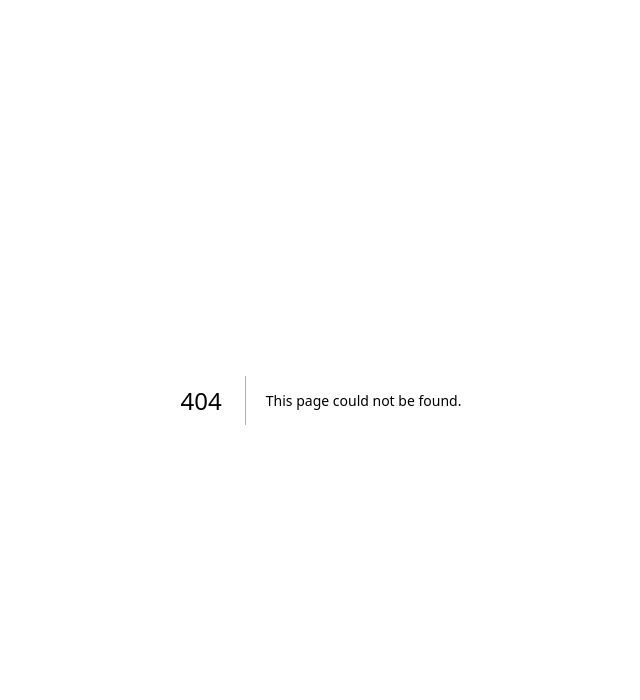
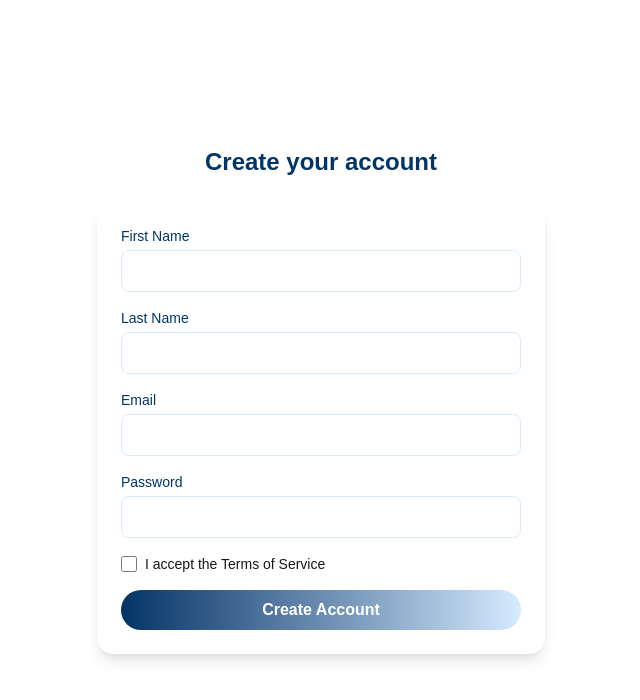
Before and after one commit to LucasBolla94/groopa-app, a Next.js app: page /auth/register in a window 1280 px wide. Before the commit this address had no page. Shown: the top 700 px of the page, without its empty margins (319-959 px from the left). Built offline with nearby package versions, Linux system fonts and the light colour scheme; no server answers.

Commit message:
RegisterForm

```diff
--- /dev/null
+++ b/src/app/auth/login/page.tsx
@@ -0,0 +1,15 @@
+import LoginForm from '@/components/auth/LoginForm'
+import type { Metadata } from 'next'
+
+export const metadata: Metadata = {
+  title: 'Login to Groopa',
+}
+
+export default function LoginPage() {
+  return (
+    <main className="flex flex-col items-center justify-center min-h-screen px-4">
+      <h1 className="text-2xl font-bold text-[var(--gp-dark)] mb-6">Log In</h1>
+      <LoginForm />
+    </main>
+  )
+}
--- /dev/null
+++ b/src/app/auth/register/page.tsx
@@ -0,0 +1,15 @@
+import RegisterForm from '@/components/auth/RegisterForm'
+import type { Metadata } from 'next'
+
+export const metadata: Metadata = {
+  title: 'Sign Up – Groopa',
+}
+
+export default function RegisterPage() {
+  return (
+    <main className="flex flex-col items-center justify-center min-h-screen px-4">
+      <h1 className="text-2xl font-bold text-[var(--gp-dark)] mb-6">Create your account</h1>
+      <RegisterForm />
+    </main>
+  )
+}
--- /dev/null
+++ b/src/components/auth/Checkbox.tsx
@@ -0,0 +1,13 @@
+'use client'
+interface Props extends React.InputHTMLAttributes<HTMLInputElement> {
+  label: string
+}
+
+export default function Checkbox({ label, ...rest }: Props) {
+  return (
+    <label className="flex items-center gap-2 text-sm">
+      <input type="checkbox" className="size-4 accent-[var(--gp-dark)]" {...rest} />
+      <span>{label}</span>
+    </label>
+  )
+}
--- /dev/null
+++ b/src/components/auth/Input.tsx
@@ -0,0 +1,27 @@
+'use client'
+import { HTMLInputTypeAttribute } from 'react'
+
+interface Props extends React.InputHTMLAttributes<HTMLInputElement> {
+  label: string
+  type?: HTMLInputTypeAttribute
+  error?: string | null
+}
+
+export default function Input({ label, type = 'text', error, ...rest }: Props) {
+  return (
+    <label className="flex flex-col gap-1 w-full">
+      <span className="text-sm font-medium text-[var(--gp-dark)]">{label}</span>
+
+      <input
+        type={type}
+        className={`rounded-lg px-4 py-2 border transition
+          ${error ? 'border-red-500 focus:ring-red-500'
+                  : 'border-[var(--gp-light)] focus:ring-[var(--gp-dark)]'}
+          focus:outline-none focus:ring-2`}
+        {...rest}
+      />
+
+      {error && <span className="text-xs text-red-600">{error}</span>}
+    </label>
+  )
+}
--- /dev/null
+++ b/src/components/auth/LoginForm.tsx
@@ -0,0 +1,46 @@
+'use client'
+import { FormEvent, useState } from 'react'
+import { signInWithEmailAndPassword } from 'firebase/auth'
+import { auth } from '@/lib/firebase'
+import Input from './Input'
+import { useRouter } from 'next/navigation'
+
+export default function LoginForm() {
+  const router = useRouter()
+  const [loading, setLoading] = useState(false)
+  const [error, setError] = useState<string | null>(null)
+
+  const handleSubmit = async (e: FormEvent<HTMLFormElement>) => {
+    e.preventDefault()
+    const data = new FormData(e.currentTarget)
+    const email = data.get('email') as string
+    const password = data.get('password') as string
+
+    setLoading(true)
+    setError(null)
+    try {
+      await signInWithEmailAndPassword(auth, email, password)
+      router.push('/dashboard')
+    } catch (err: any) {
+      setError(err.message)
+    } finally {
+      setLoading(false)
+    }
+  }
+
+  return (
+    <form onSubmit={handleSubmit} className="flex flex-col gap-4 w-full max-w-md">
+      <Input name="email" type="email" label="Email" required />
+      <Input name="password" type="password" label="Password" required />
+
+      {error && <p className="text-red-600 text-sm">{error}</p>}
+
+      <button
+        disabled={loading}
+        className="rounded-full bg-[var(--gp-dark)] text-[var(--gp-white)] py-2 font-semibold hover:bg-[var(--gp-light)] hover:text-[var(--gp-dark)] transition disabled:opacity-50"
+      >
+        {loading ? 'Signing in…' : 'Log In'}
+      </button>
+    </form>
+  )
+}
--- /dev/null
+++ b/src/components/auth/RegisterForm.tsx
@@ -0,0 +1,118 @@
+'use client'
+import { FormEvent, useState } from 'react'
+import { createUserWithEmailAndPassword } from 'firebase/auth'
+import { collection, doc, serverTimestamp, setDoc } from 'firebase/firestore'
+import { auth, db } from '@/lib/firebase'
+import Input from './Input'
+import Checkbox from './Checkbox'
+import { useRouter } from 'next/navigation'
+
+type Err = { firstName?: string; lastName?: string; email?: string; password?: string; terms?: string }
+
+export default function RegisterForm() {
+  const router = useRouter()
+
+  const [loading, setLoading] = useState(false)
+  const [errors, setErrors] = useState<Err>({})
+  const [touched, setTouched] = useState<Record<string, boolean>>({})
+  const [success, setSuccess] = useState(false)
+
+  /* ---------- validators ---------- */
+  const isEmail = (e: string) => /^[^\s@]+@[^\s@]+\.[^\s@]+$/.test(e)
+  const validateAll = (data: FormData): Err => {
+    const err: Err = {}
+    if (!(data.get('firstName') as string)?.trim()) err.firstName = 'Required'
+    if (!(data.get('lastName') as string)?.trim())  err.lastName  = 'Required'
+    const email = data.get('email') as string
+    if (!isEmail(email)) err.email = 'Invalid email'
+    const pass = data.get('password') as string
+    if (pass.length < 6) err.password = 'Minimum 6 characters'
+    if (!data.get('terms')) err.terms = 'You must accept the terms'
+    return err
+  }
+
+  /* ---------- handle live validation ---------- */
+  const onChange = (e: React.ChangeEvent<HTMLFormElement>) => {
+    setTouched(prev => ({ ...prev, [e.target.name]: true }))
+    const data = new FormData(e.currentTarget)
+    setErrors(filterTouched(validateAll(data)))
+  }
+  const filterTouched = (err: Err): Err =>
+    Object.fromEntries(Object.entries(err).filter(([k]) => touched[k]))
+
+  /* ---------- submit ---------- */
+  const onSubmit = async (e: FormEvent<HTMLFormElement>) => {
+    e.preventDefault()
+    const data = new FormData(e.currentTarget)
+    const errs = validateAll(data)
+    setErrors(errs)
+    setTouched({ firstName: true, lastName: true, email: true, password: true, terms: true })
+    if (Object.keys(errs).length) return
+
+    setLoading(true)
+    try {
+      // 1️⃣  Firebase Auth
+      const cred = await createUserWithEmailAndPassword(
+        auth,
+        data.get('email') as string,
+        data.get('password') as string
+      )
+
+      // 2️⃣  Firestore: users/{uid}
+      await setDoc(doc(collection(db, 'users'), cred.user.uid), {
+        firstName: data.get('firstName'),
+        lastName:  data.get('lastName'),
+        email:     data.get('email'),
+        createdAt: serverTimestamp(),
+      })
+
+      // Toast & redirect
+      setSuccess(true)
+      setTimeout(() => router.push('/auth/login'), 2000)
+    } catch (err: any) {
+      setErrors({ email: err.message })
+    } finally {
+      setLoading(false)
+    }
+  }
+
+  return (
+    <>
+      {/* form card */}
+      <form
+        onSubmit={onSubmit}
+        onChange={onChange}
+        className="w-full max-w-md bg-[var(--gp-white)] rounded-2xl shadow-lg p-6 flex flex-col gap-4"
+      >
+        <Input name="firstName" label="First Name" error={errors.firstName} />
+        <Input name="lastName"  label="Last Name"  error={errors.lastName}  />
+        <Input name="email"     label="Email" type="email" error={errors.email} />
+        <Input name="password"  label="Password" type="password" error={errors.password} />
+
+        <div className="flex flex-col gap-1">
+          <Checkbox name="terms" label="I accept the Terms of Service" />
+          {errors.terms && <span className="text-xs text-red-600">{errors.terms}</span>}
+        </div>
+
+        <button
+          disabled={loading || Object.keys(errors).length > 0}
+          className="rounded-full bg-gradient-to-r from-[var(--gp-dark)] to-[var(--gp-light)]
+                     text-[var(--gp-white)] py-2 font-semibold
+                     hover:from-[var(--gp-light)] hover:to-[var(--gp-dark)] hover:text-[var(--gp-dark)]
+                     transition disabled:opacity-50"
+        >
+          {loading ? 'Creating…' : 'Create Account'}
+        </button>
+      </form>
+
+      {/* success toast */}
+      {success && (
+        <div className="fixed inset-0 flex items-center justify-center bg-black/60">
+          <div className="bg-[var(--gp-light)] text-[var(--gp-dark)] px-6 py-4 rounded-xl shadow-xl animate-scale">
+            Account created successfully, enjoy!
+          </div>
+        </div>
+      )}
+    </>
+  )
+}
```
